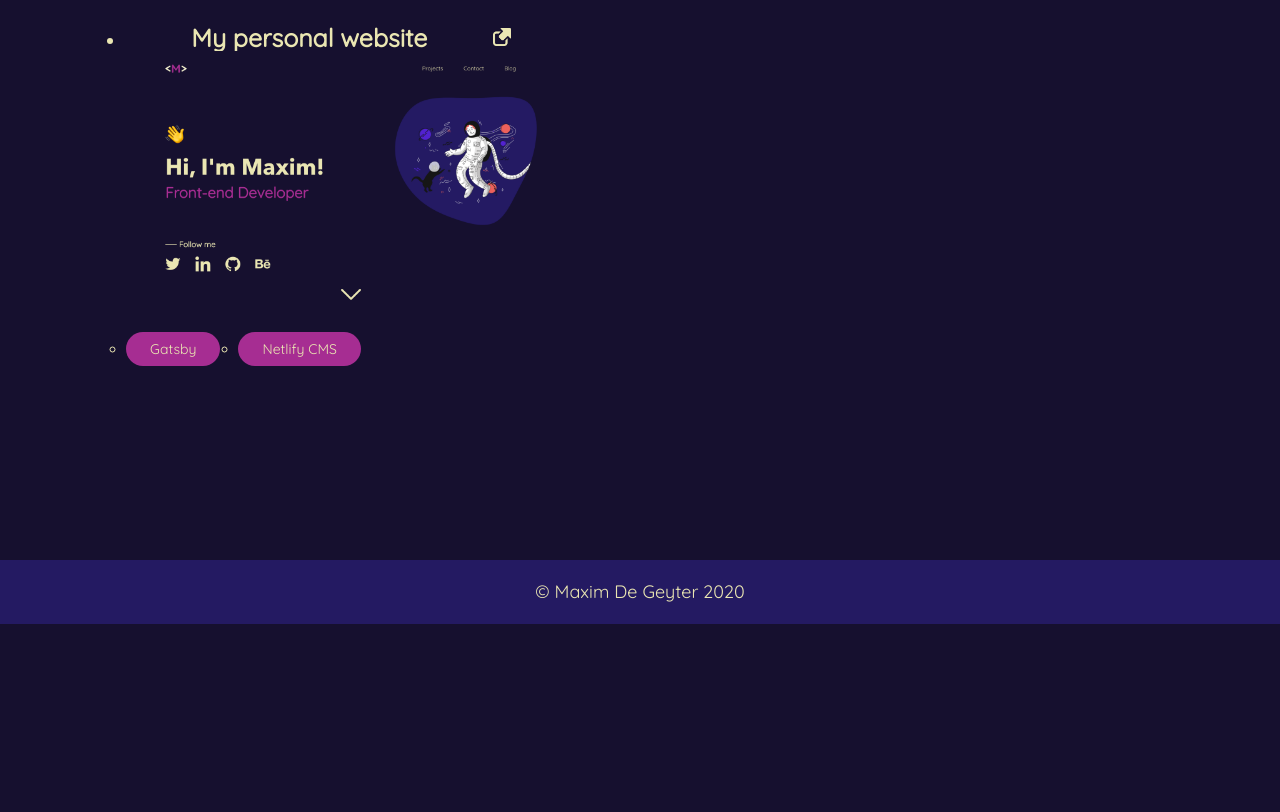
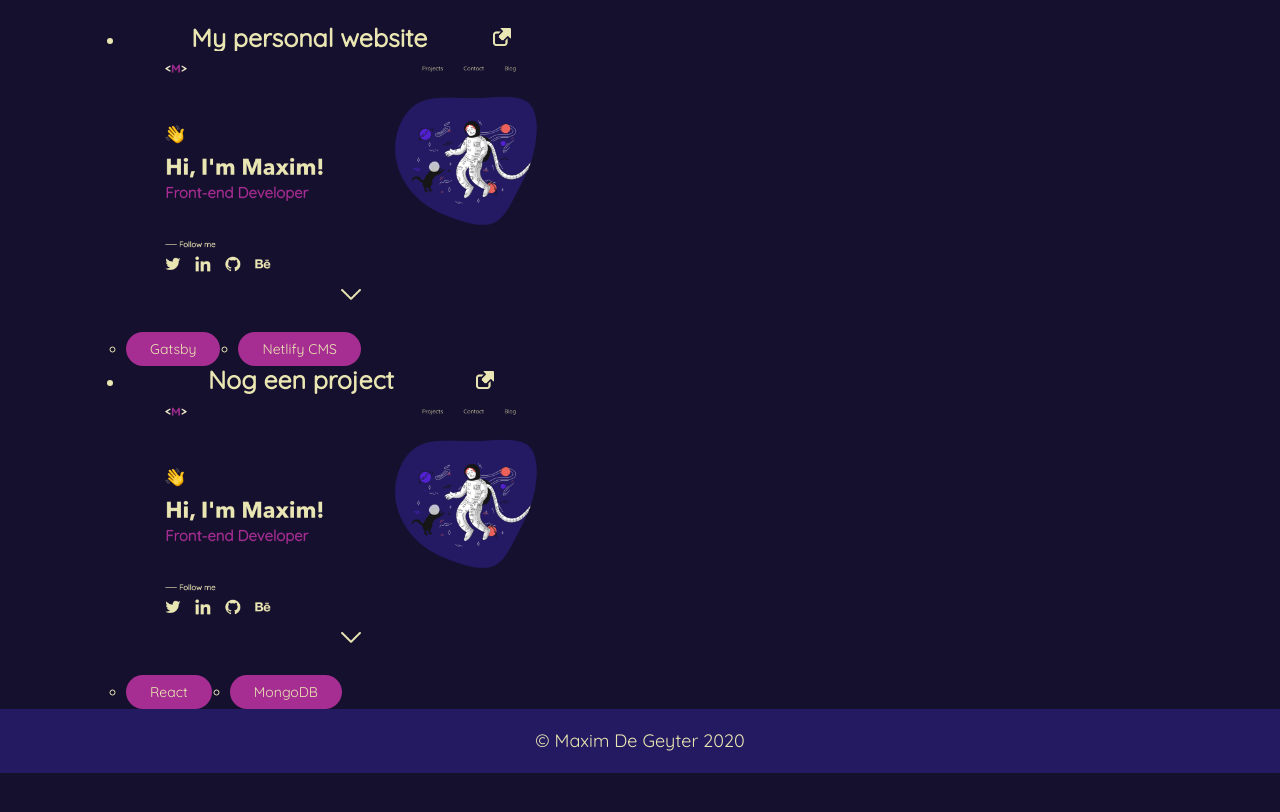
Before and after one commit to maximdegeyter/personal-website, a Gatsby site: page /projects in a window 1280 px wide. Shown: the part 176-988 px from the top of the page. Built offline with nearby package versions, Linux system fonts and the light colour scheme; Gatsby itself is replaced by a stand-in of ours; a web font is replaced by a local one.

Commit message:
feat: add & use data from cms

```diff
--- a/gatsby-config.js
+++ b/gatsby-config.js
@@ -13,6 +13,14 @@ module.exports = {
         path: `${__dirname}/src/images`,
       },
     },
+    {
+      resolve: `gatsby-source-filesystem`,
+      options: {
+        path: `${__dirname}/projects`,
+        name: `projects`,
+      },
+    },
+    `gatsby-transformer-remark`,
     `gatsby-transformer-sharp`,
     `gatsby-plugin-sharp`,
     {
--- a/package.json
+++ b/package.json
@@ -15,6 +15,7 @@
     "gatsby-plugin-sharp": "^2.6.9",
     "gatsby-plugin-smoothscroll": "^1.1.0",
     "gatsby-source-filesystem": "^2.3.8",
+    "gatsby-transformer-remark": "^2.8.15",
     "gatsby-transformer-sharp": "^2.5.3",
     "prop-types": "^15.7.2",
     "react": "^16.12.0",
--- a/src/pages/projects.js
+++ b/src/pages/projects.js
@@ -1,4 +1,5 @@
 import React from "react"
+import { graphql } from "gatsby"
 
 import Layout from "../components/layout"
 import SubTitle from "../components/subtitle/subtitle"
@@ -8,32 +9,57 @@ import SiteImg from "../images/personalWebsite.png"
 
 import "./projects.css"
 
-const SecondPage = () => (
+const SecondPage = ({ data }) => {
+  const projects = data.allMarkdownRemark.edges
+
+  return (
     <Layout>
       <SEO title="Projects" />
       <SubTitle title="Projects" />
       <p>What I've been working on</p>
       <ul>
+        {projects.map(project => (
           <li>
             <article className="project">
               <a
                 className="project--link"
-            href="https://maximdegeyter.netlify.app/"
+                href={project.node.frontmatter.url}
+                target="_blank"
               >
-            <h3>My personal website</h3>
+                <h3>{project.node.frontmatter.title}</h3>
                 <img className="project--link-img" src={LinkImg}></img>
               </a>
               <div className="img-hover-zoom">
                 <img src={SiteImg}></img>
               </div>
               <ul className="project--tagList">
-            <li className="project--tag">Gatsby</li>
-            <li className="project--tag">Netlify CMS</li>
+                {project.node.frontmatter.tags.map(tag => (
+                  <li className="project--tag">{tag}</li>
+                ))}
               </ul>
             </article>
           </li>
+        ))}
       </ul>
     </Layout>
   )
+}
 
 export default SecondPage
+
+export const pageQuery = graphql`
+  query MyQuery {
+    allMarkdownRemark {
+      edges {
+        node {
+          frontmatter {
+            image
+            tags
+            title
+            url
+          }
+        }
+      }
+    }
+  }
+`
```
Also changed, not shown: 1 other file. Lines whose indentation alone changed are shown as unchanged.
